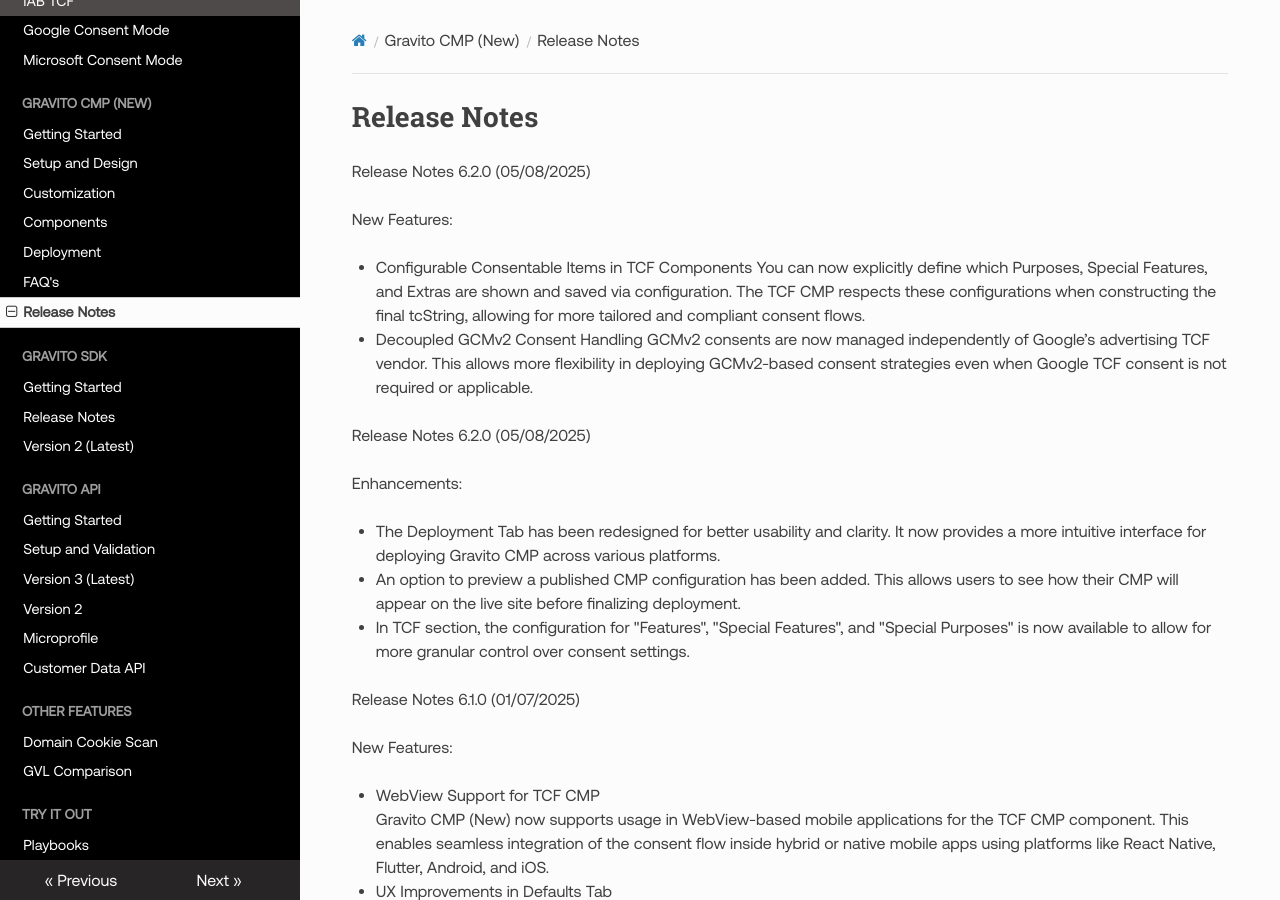
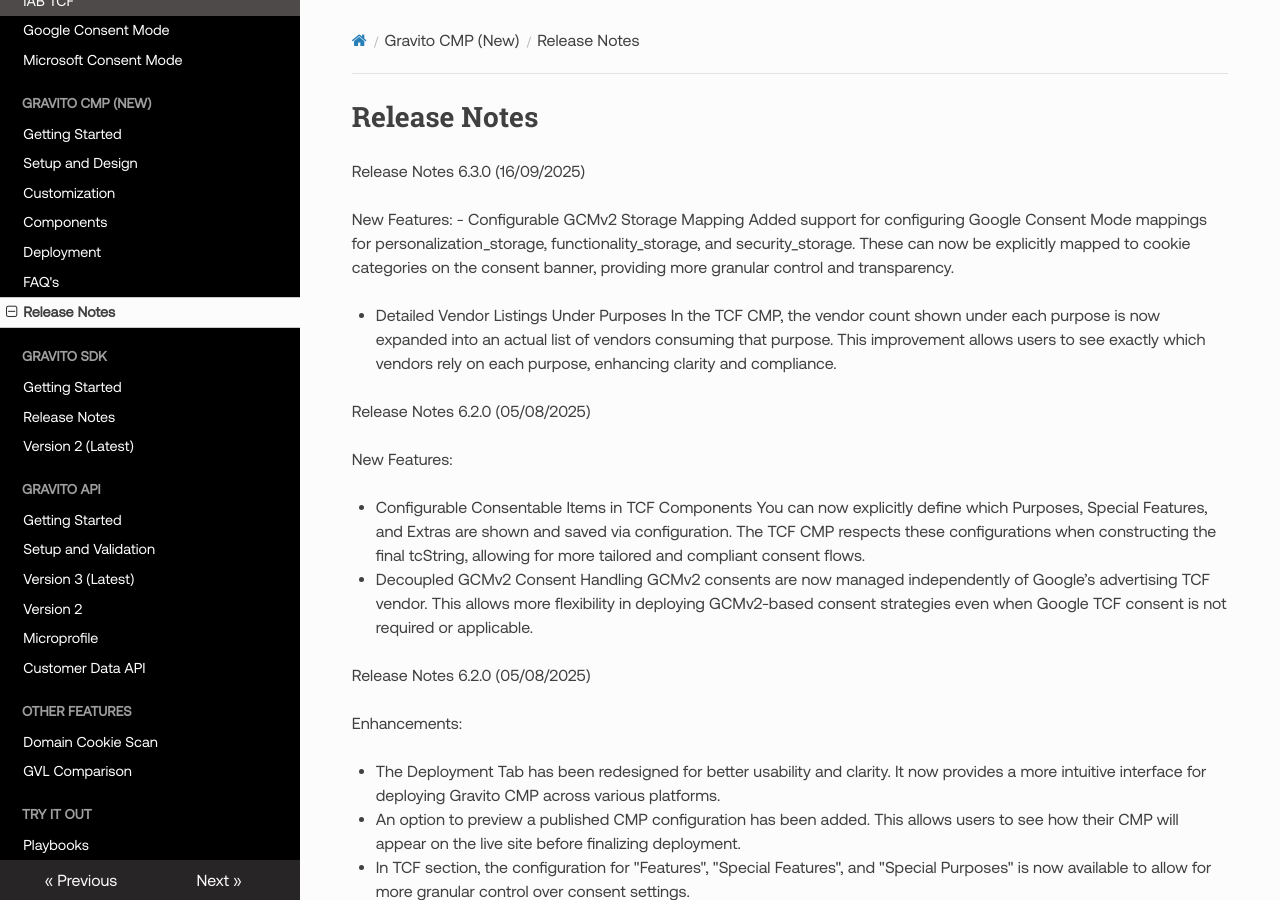
Before and after one commit to GravitoLtd/gravitoltd.github.io, an MkDocs documentation site: the page built from docs/Gravito_V6_CMP/Release_Notes.md, in a window 1280 px wide and 900 px high. Built offline with MkDocs 1.6.1, drawn with Linux system fonts in a browser that asks for light colours; nearby versions of some CDN libraries; comment, search, counter and statistics services are not loaded.

Commit message:
added release notes for cmp v6.3.0

```diff
--- a/docs/Gravito_V6_CMP/Release_Notes.md
+++ b/docs/Gravito_V6_CMP/Release_Notes.md
@@ -1,5 +1,16 @@
 Release Notes
 =============
+Release Notes 6.3.0 (16/09/2025)
+
+New Features:
+- Configurable GCMv2 Storage Mapping
+  Added support for configuring Google Consent Mode mappings for personalization_storage, functionality_storage, and security_storage. These can now be explicitly mapped to cookie categories on the consent banner, providing more granular control and transparency.
+
+- Detailed Vendor Listings Under Purposes
+  In the TCF CMP, the vendor count shown under each purpose is now expanded into an actual list of vendors consuming that purpose. This improvement allows users to see exactly which vendors rely on each purpose, enhancing clarity and compliance.
+
+
+
 Release Notes 6.2.0 (05/08/2025)
 
 New Features:
```
